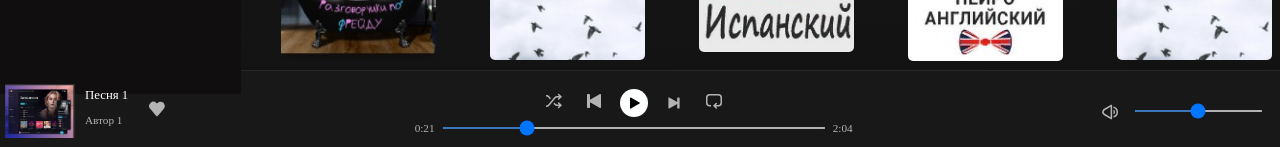
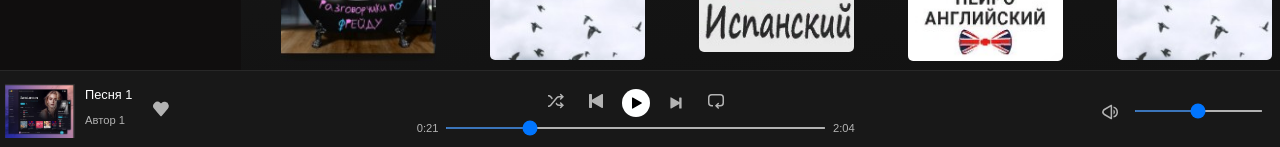
Before and after one commit to Mefrit/spotify, a React (Create React App) app: page / in a window 1280 px wide. Shown: the part 650-797 px from the top of the page. Built offline with nearby package versions, Linux system fonts and the light colour scheme.

Commit message:
исправление ошибок в верстке

```diff
--- a/public/style/css/main.css
+++ b/public/style/css/main.css
@@ -107,6 +107,7 @@
   background-color: #181818;
   display: flex;
   min-height: 10%;
+  font-family: "MontserratRegular", "MontserratBold", "MontserratItalic", sans-serif;
   justify-content: space-between;
   align-items: center;
 }
@@ -214,7 +215,6 @@
 .menu {
   width: 270px;
   background-color: #100e0e;
-  min-height: 100%;
   padding-top: 24px;
   padding-left: 22px;
 }
--- a/public/style/css/modules/audioplayer.css
+++ b/public/style/css/modules/audioplayer.css
@@ -4,6 +4,7 @@
   background-color: #181818;
   display: flex;
   min-height: 10%;
+  font-family: "MontserratRegular", "MontserratBold", "MontserratItalic", sans-serif;
   justify-content: space-between;
   align-items: center;
 }
--- a/public/style/css/modules/menu.css
+++ b/public/style/css/modules/menu.css
@@ -1,7 +1,6 @@
 .menu {
   width: 270px;
   background-color: #100e0e;
-  min-height: 100%;
   padding-top: 24px;
   padding-left: 22px;
 }
--- a/src/style/less/modules/audioplayer.less
+++ b/src/style/less/modules/audioplayer.less
@@ -5,6 +5,7 @@
     background-color: @back_audio;
     display: flex;
     min-height: 10%;
+    font-family: "MontserratRegular", "MontserratBold", "MontserratItalic", sans-serif;
     justify-content: space-between;
     align-items: center;
     &__interface {
--- a/src/style/less/modules/menu.less
+++ b/src/style/less/modules/menu.less
@@ -2,7 +2,7 @@
 .menu {
     width: 270px;
     background-color: @black;
-    min-height: 100%;
+
     padding-top: 24px;
     padding-left: 22px;
     &__actions_playlist {
```
